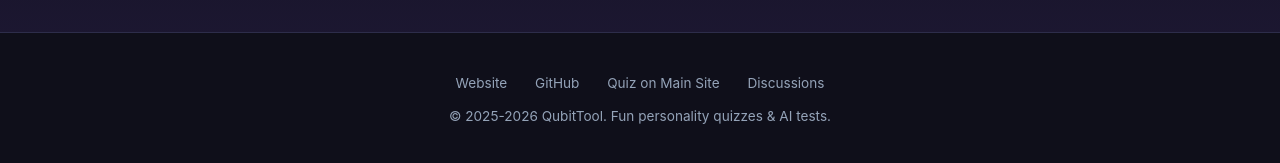
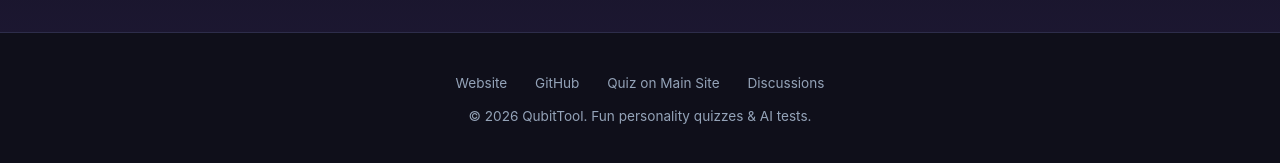
Before and after one commit to qubittool/quiz, a Jekyll site: the page built from index.html, in a window 1280 px wide and 900 px high, scrolled down 2738 px. Shown: the part 732-895 px from the top of the window. Built offline with Jekyll 4.4.1, drawn with Linux system fonts in a browser that asks for light colours.

```diff
--- a/_layouts/default.html
+++ b/_layouts/default.html
@@ -425,7 +425,7 @@
         <a href="https://qubittool.com/zh/quiz">Quiz on Main Site</a>
         <a href="https://github.com/qubittool/quiz/discussions">Discussions</a>
       </div>
-      <p>&copy; 2025-2026 QubitTool. Fun personality quizzes &amp; AI tests.</p>
+      <p>&copy; {{ site.time | date: "%Y" }} QubitTool. Fun personality quizzes &amp; AI tests.</p>
     </div>
   </footer>
 
```
Also changed, not shown: README.md.
